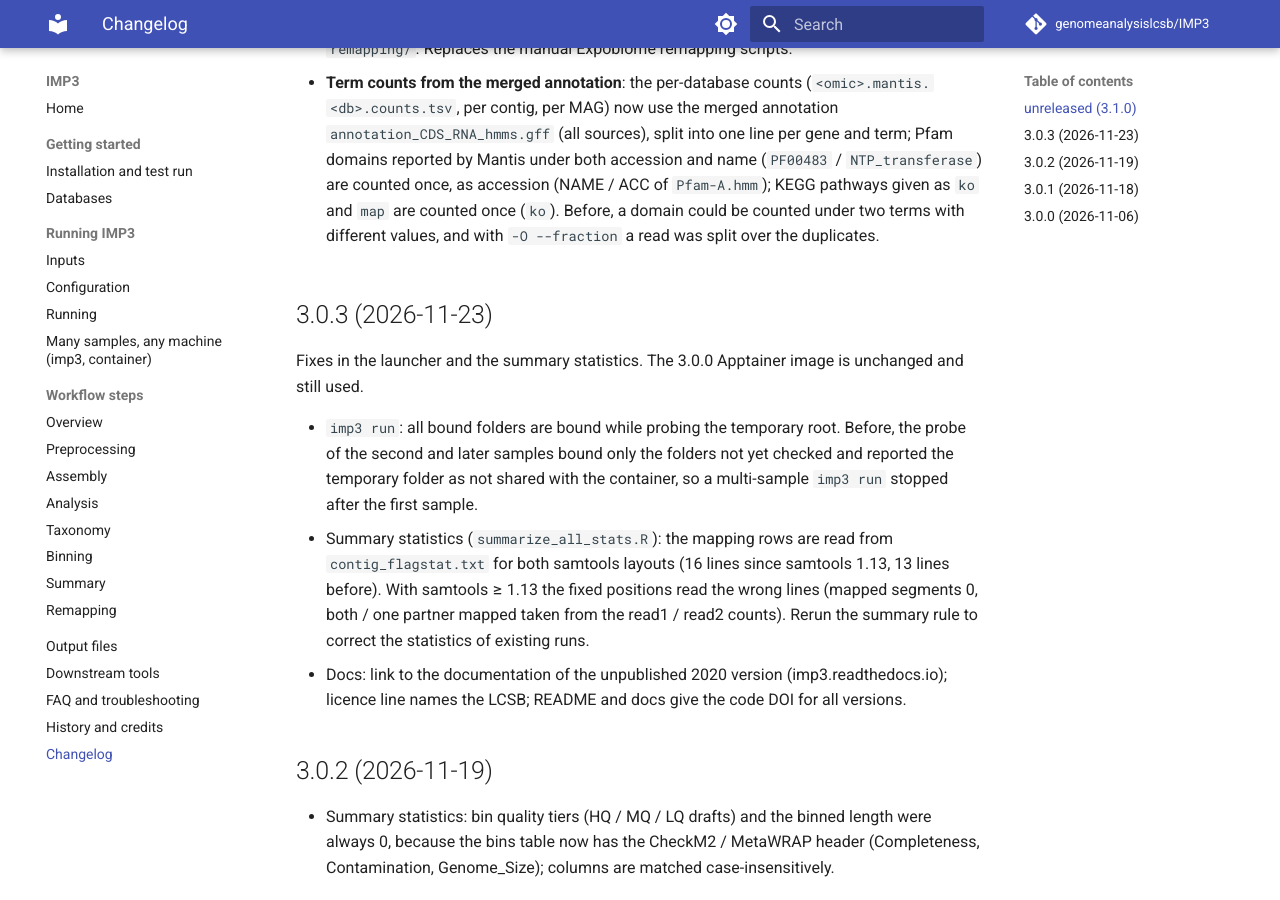
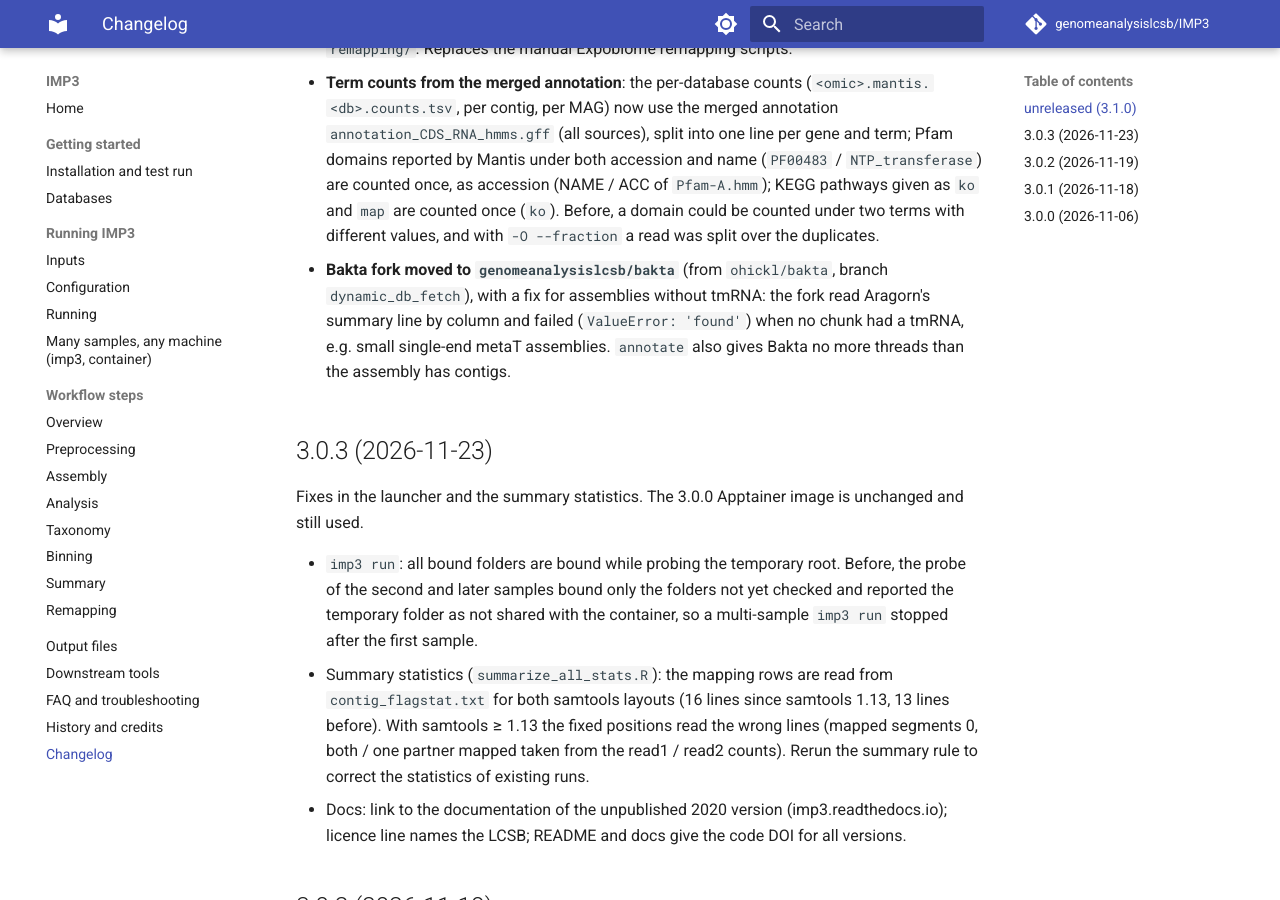
Before and after one commit to genomeanalysislcsb/IMP3, an MkDocs documentation site: the page built from docs/changelog.md, in a window 1280 px wide and 900 px high, scrolled down 991 px. Built offline with MkDocs 1.6.1 and Material for MkDocs 9.7.7, drawn with Linux system fonts in a browser that asks for light colours; comment, search, counter and statistics services are not loaded.

Commit message:
Bakta fork from genomeanalysislcsb/bakta (tmRNA fix)
The setup rule now clones genomeanalysislcsb/bakta (fork of ohickl/bakta,
branch dynamic_db_fetch) with the fix for assemblies without tmRNA
(Aragorn's summary line parsed by pattern, empty chunks skipped).

Co-Authored-By: Claude Opus 5.5 <noreply@anthropic.com>
Claude-Session: https://claude.ai/code/session_01L5bQxNJvvvTRxDQ7VNdjru

```diff
--- a/docs/changelog.md
+++ b/docs/changelog.md
@@ -38,6 +38,11 @@ IMP3 is the successor of IMP (Narayanasamy et al., *Genome Biol* 2016;17:260). C
   as accession (NAME / ACC of `Pfam-A.hmm`); KEGG pathways given as `ko` and `map` are counted once (`ko`). Before, a
   domain could be counted under two terms with different values, and with `-O --fraction` a read was split over the
   duplicates.
+
+- **Bakta fork moved to `genomeanalysislcsb/bakta`** (from `ohickl/bakta`, branch `dynamic_db_fetch`), with a fix
+  for assemblies without tmRNA: the fork read Aragorn's summary line by column and failed (`ValueError: 'found'`)
+  when no chunk had a tmRNA, e.g. small single-end metaT assemblies. `annotate` also gives Bakta no more threads
+  than the assembly has contigs.
 
 ## 3.0.3 (2026-11-23)
 
```
Also changed, not shown: CHANGELOG.md (+5 -0 lines), 1 other file.
